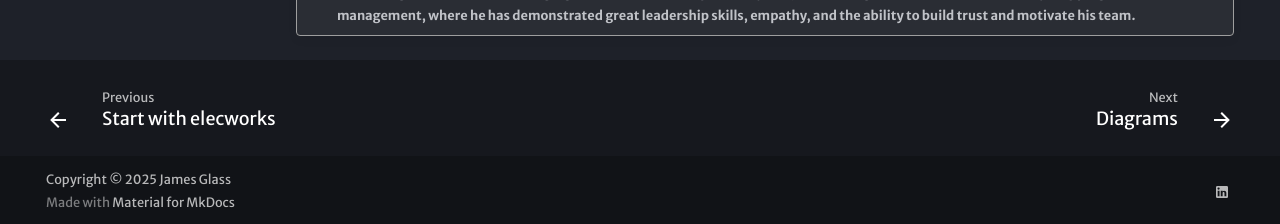
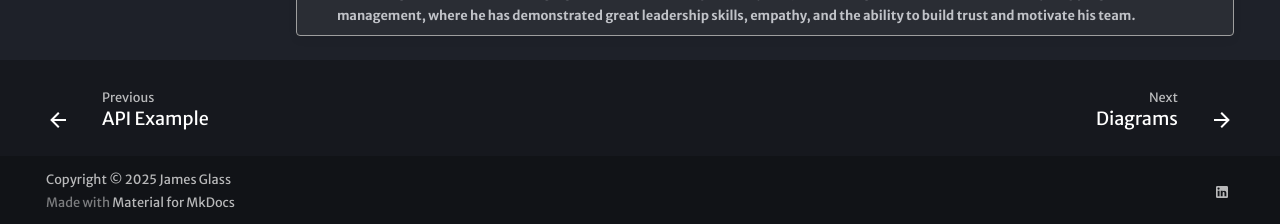
Before and after one commit to james-glass1999/MKDocs-James-Glass-PhD, an MkDocs documentation site: the page built from docs/references/quotes.md, in a window 1280 px wide and 900 px high, scrolled down 671 px. Shown: the part 673-897 px from the top of the window. Built offline with MkDocs 1.6.1 and Material for MkDocs 9.7.7, drawn with Linux system fonts in a browser that asks for light colours.

```diff
--- a/mkdocs.yml
+++ b/mkdocs.yml
@@ -77,7 +77,7 @@ nav:
       - CAD Trends: examples/cad-trends.md
       - CAD Software: examples/cad-software.md
       - Start with elecworks: examples/start-with-elecworks.md
-  - API Example: api-example/online-order-api.md
+  - API Example: api example/online-order-api.md
   - References: references/quotes.md
   - Diagrams: diagrams.md
   - Dashboard:
```
